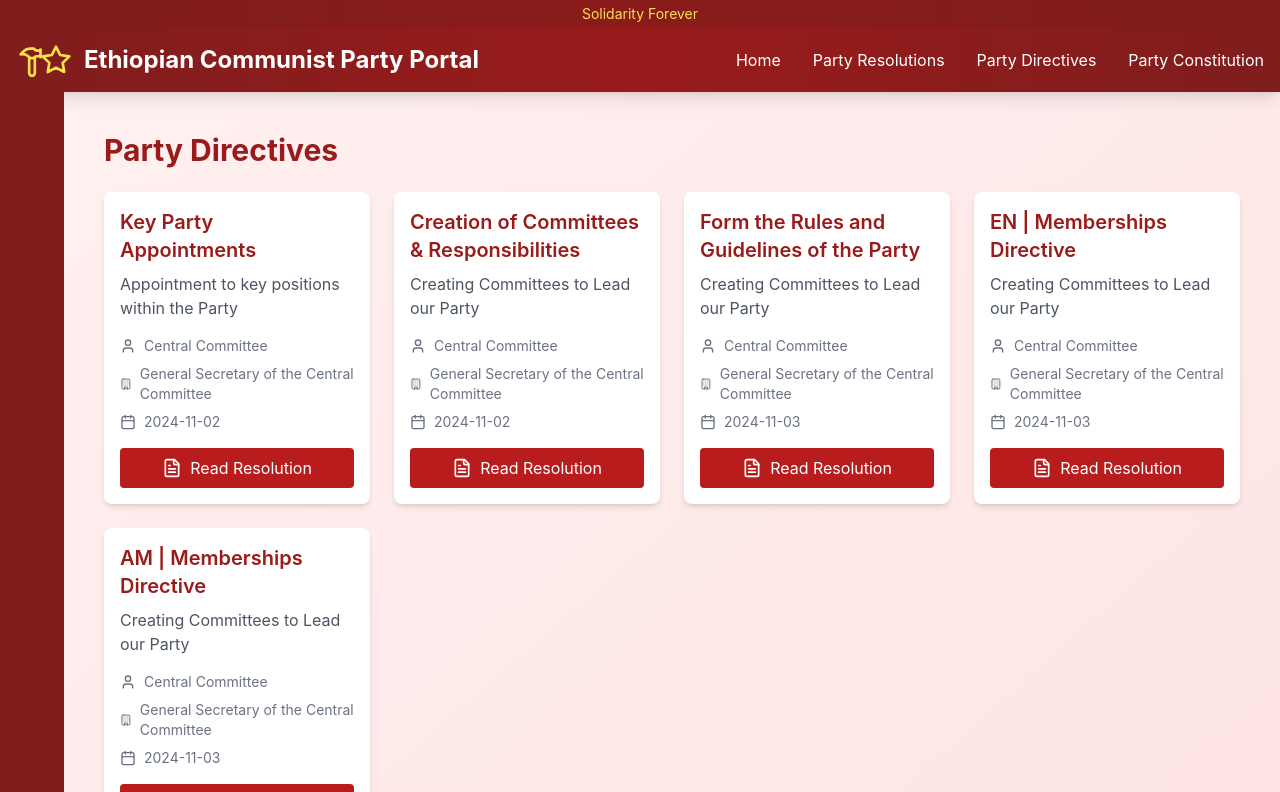
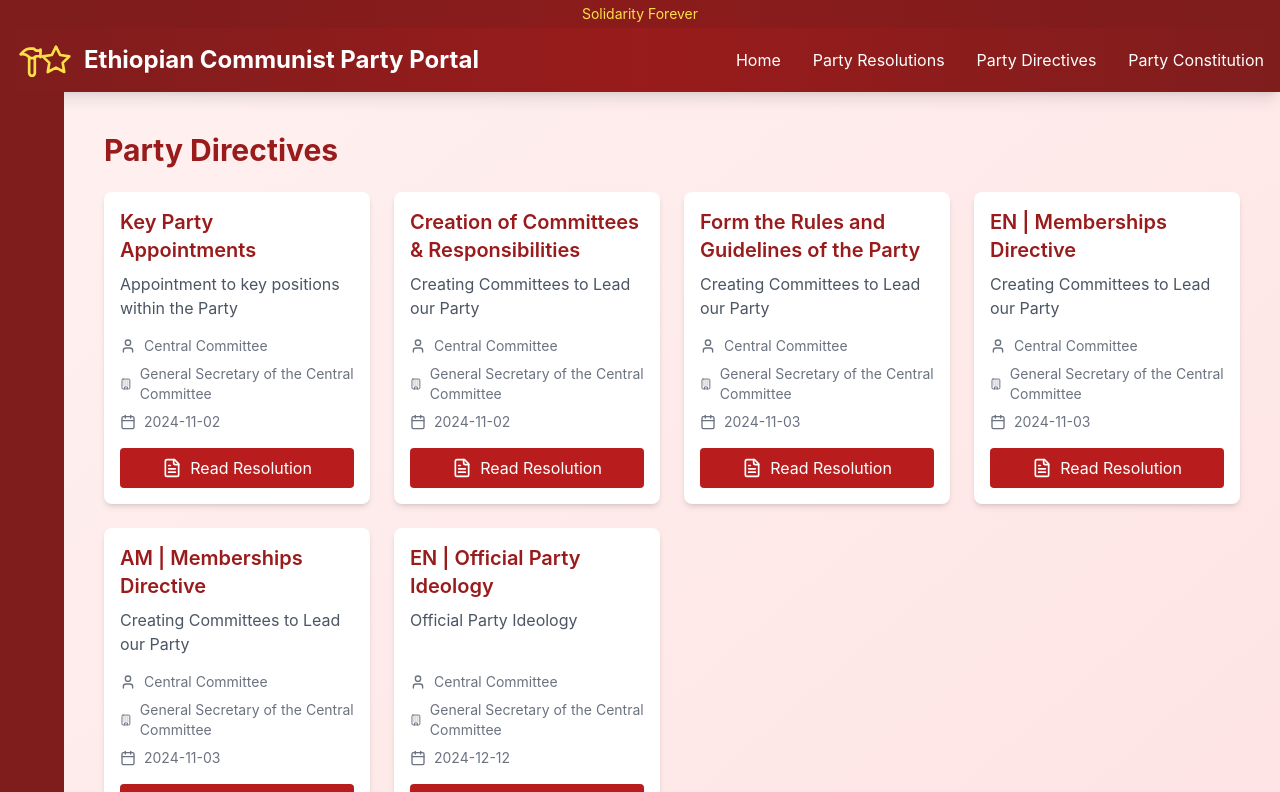
Before and after one commit to BillGStanford/Ethiopian-Communist-Party-Portal, a React (Create React App) app: page /directives in a window 1280 px wide. Shown: the top 792 px of the page. Built offline with nearby package versions, Linux system fonts and the light colour scheme.

Commit message:
Update PartyDirectives.js

```diff
--- a/src/pages/PartyDirectives.js
+++ b/src/pages/PartyDirectives.js
@@ -48,6 +48,15 @@ const PartyDirectives = () => {
       date: "2024-11-03",
       pdfPath: "/pdfs/Amharic _ Central Committee of the Communist Party of Ethiopia _ Directive No. 04.pdf" // Changed from pdfUrl to pdfPath for consistency
     },
+      {
+      id: 'dir-006',
+      title: "EN | Official Party Ideology",
+      description: "Official Party Ideology",
+      issuer: "Central Committee",
+      office: "General Secretary of the Central Committee",
+      date: "2024-12-12",
+      pdfPath: "/pdfs/EN_ Official Party Ideology.pdf" // Changed from pdfUrl to pdfPath for consistency
+    },
     // Add more directives as needed
   ];
 
```
